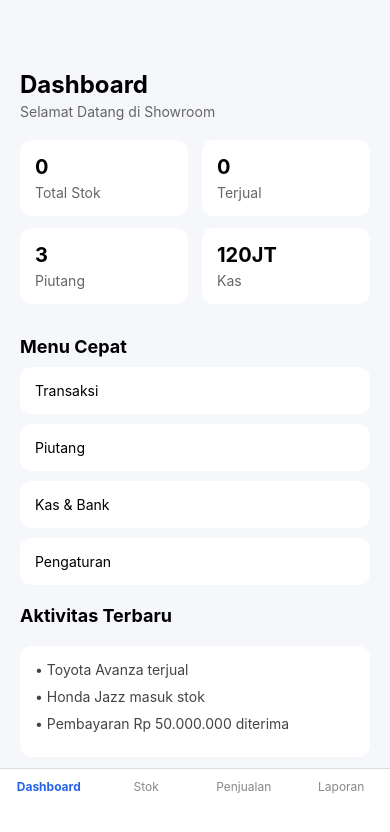
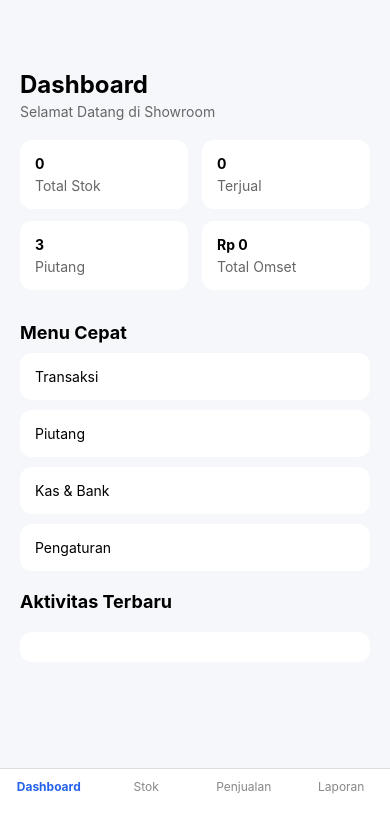
Before and after one commit to abdullohmmuttaqin/ShowroomApp2, a React Native app: screen / in a window 390 px wide. Shown: the top 832 px of the page. Built offline with nearby package versions, Linux system fonts and the light colour scheme.

Commit message:
feat(v2): make dashboard statistics dynamic

```diff
--- a/screens/DashboardScreen.js
+++ b/screens/DashboardScreen.js
@@ -1,9 +1,19 @@
 import { useState, useEffect } from 'react';
-import { View, Text, StyleSheet, TouchableOpacity, ScrollView } from 'react-native';
 import AsyncStorage from '@react-native-async-storage/async-storage';
+
+import {
+    View,
+    Text,
+    StyleSheet,
+    TouchableOpacity,
+    ScrollView,
+} from 'react-native';
 
 const STORAGE_KEY_STOK = 'stok_showroom';
 const STORAGE_KEY_PENJUALAN = 'penjualan_showroom';
+const formatRupiah = (angka) => {
+    return 'Rp ' + angka.toLocaleString('id-ID');
+};
 
 export default function DashboardScreen() {
 
@@ -13,50 +23,40 @@ export default function DashboardScreen() {
     const [aktivitas, setAktivitas] = useState([]);
 
     useEffect(() => {
-        bacaDataStok();
-        bacaDataPenjualan();
+        loadDashboardData();
     }, []);
 
-    const bacaDataStok = async () => {
+    const loadDashboardData = async () => {
         try {
-            const dataTersimpan = await AsyncStorage.getItem(STORAGE_KEY_STOK);
 
-            if (dataTersimpan) {
-                const dataStok = JSON.parse(dataTersimpan);
+            const stokData = await AsyncStorage.getItem('stok_showroom');
+            const penjualanData = await AsyncStorage.getItem('penjualan_showroom');
 
-                setTotalStok(dataStok.length);
+            if (stokData) {
+                const stok = JSON.parse(stokData);
 
-                setTotalTerjual(
-                    dataStok.filter(
-                        mobil => mobil.status === 'terjual'
-                    ).length
-                );
+                setTotalStok(stok.length);
             }
-        } catch (error) {
-            console.log('Error baca stok:', error);
-        }
-    };
 
-    const bacaDataPenjualan = async () => {
-        try {
-            const dataTersimpan = await AsyncStorage.getItem(
-                STORAGE_KEY_PENJUALAN
-            );
+            if (penjualanData) {
+                const penjualan = JSON.parse(penjualanData);
 
-            if (dataTersimpan) {
-                const dataPenjualan = JSON.parse(dataTersimpan);
+                setTotalTerjual(penjualan.length);
 
-                const omset = dataPenjualan.reduce(
+                const omset = penjualan.reduce(
                     (total, item) => total + item.harga,
                     0
                 );
 
                 setTotalOmset(omset);
 
-                setAktivitas(dataPenjualan.slice(0, 3));
+                setAktivitas(
+                    penjualan.slice(0, 3)
+                );
             }
+
         } catch (error) {
-            console.log('Error baca penjualan:', error);
+            console.log('Error dashboard:', error);
         }
     };
 
@@ -102,8 +102,13 @@ export default function DashboardScreen() {
                 </View>
 
                 <View style={styles.card}>
-                    <Text style={styles.cardNumber}>120JT</Text>
-                    <Text style={styles.cardLabel}>Kas</Text>
+                    <Text style={styles.cardNumber}>
+                        {formatRupiah(totalOmset)}
+                    </Text>
+
+                    <Text style={styles.cardLabel}>
+                        Total Omset
+                    </Text>
                 </View>
 
             </View>
@@ -139,17 +144,16 @@ export default function DashboardScreen() {
             </Text>
 
             <View style={styles.activityCard}>
-                <Text style={styles.activityItem}>
-                    • Toyota Avanza terjual
-                </Text>
 
-                <Text style={styles.activityItem}>
-                    • Honda Jazz masuk stok
-                </Text>
+                {aktivitas.map((item) => (
+                    <Text
+                        key={item.id}
+                        style={styles.activityItem}
+                    >
+                        • {item.mobil} terjual
+                    </Text>
+                ))}
 
-                <Text style={styles.activityItem}>
-                    • Pembayaran Rp 50.000.000 diterima
-                </Text>
             </View>
 
         </ScrollView>
@@ -194,7 +198,7 @@ const styles = StyleSheet.create({
     },
 
     cardNumber: {
-        fontSize: 20,
+        fontSize: 14,
         fontWeight: 'bold',
     },
 
```
